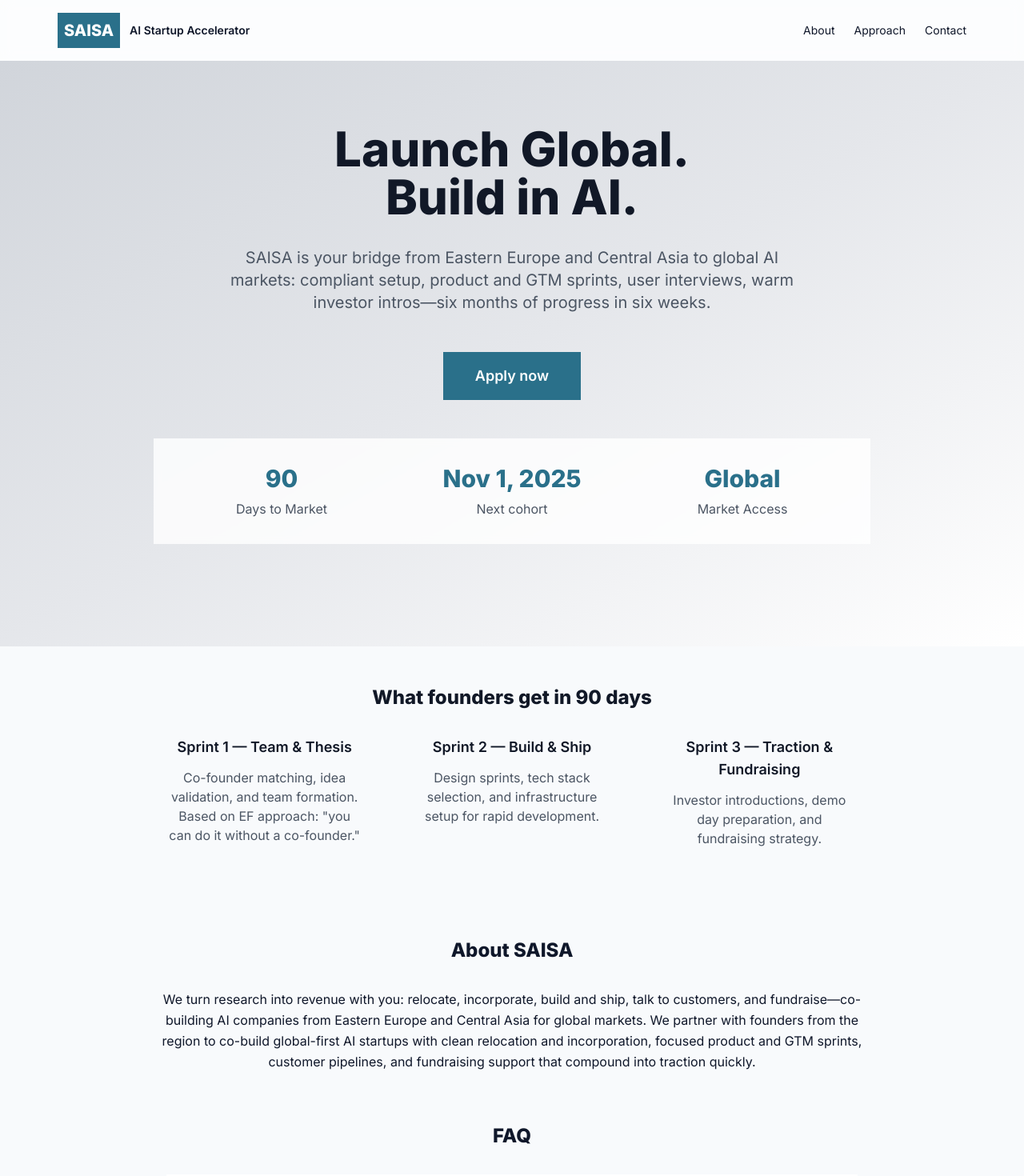
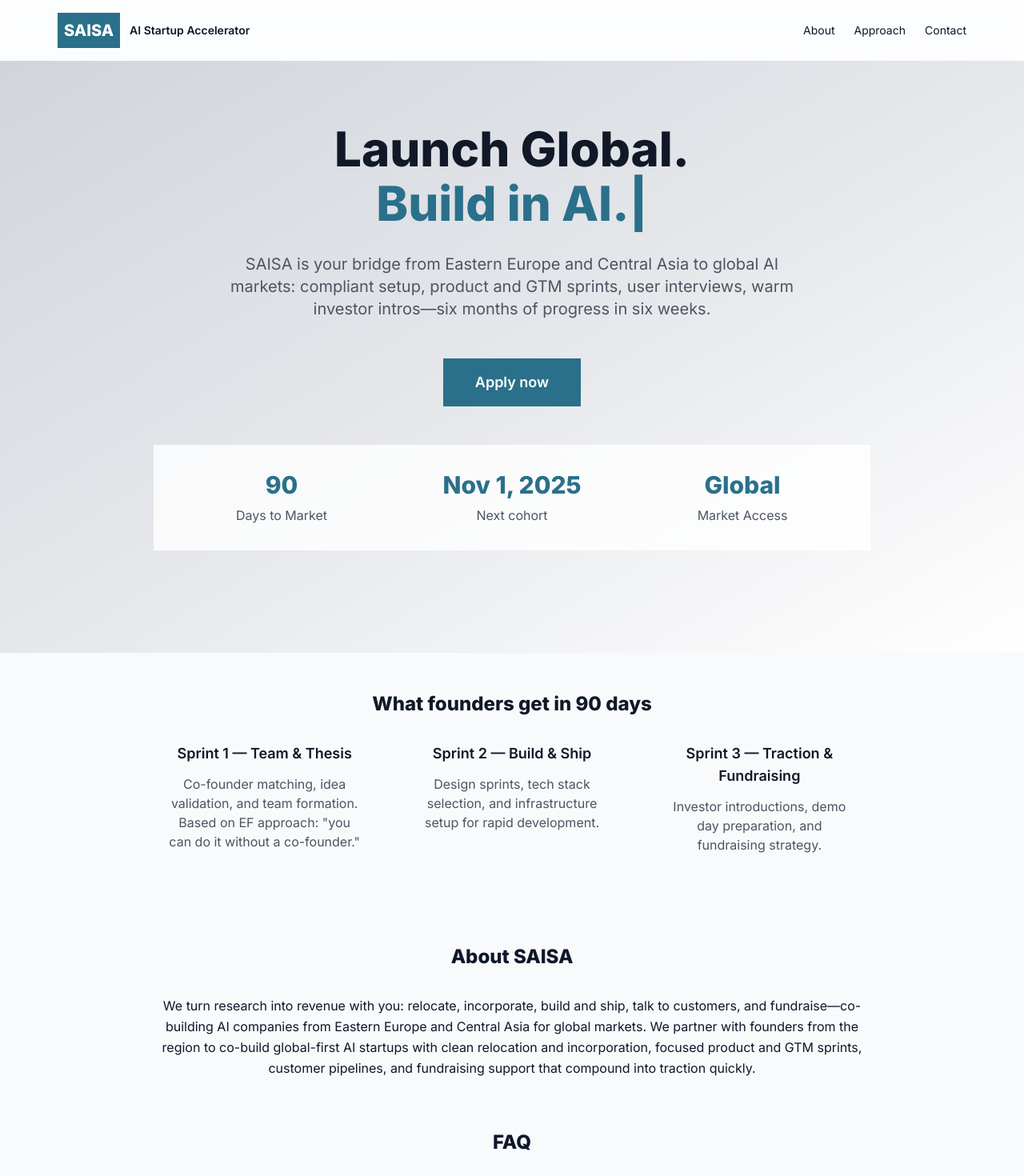
Before and after one commit to derlugov25/saisa, a React (Vite) app: page / in a window 1280 px wide. Shown: the top 1470 px of the page at 80% size. Built offline with nearby package versions, Linux system fonts and the light colour scheme.

Commit message:
Add scroll-triggered animations for sections and fix typewriter effect for Build in AI

```diff
--- a/src/App.tsx
+++ b/src/App.tsx
@@ -1,6 +1,6 @@
 import React from 'react'
 
-// CSS для скрытия scrollbar
+// CSS для скрытия scrollbar и анимации печатной машинки
 const scrollbarHideStyles = `
   .scrollbar-hide {
     -ms-overflow-style: none;
@@ -8,6 +8,67 @@ const scrollbarHideStyles = `
   }
   .scrollbar-hide::-webkit-scrollbar {
     display: none;
+  }
+
+  .typewriter {
+    overflow: hidden;
+    border-right: 2px solid #1f2937;
+    white-space: nowrap;
+    animation: typing 3s steps(40, end), blink-caret 0.75s step-end infinite;
+  }
+
+  @keyframes typing {
+    from { width: 0 }
+    to { width: 100% }
+  }
+
+  @keyframes blink-caret {
+    from, to { border-color: transparent }
+    50% { border-color: #1f2937 }
+  }
+
+  .fade-in-up {
+    opacity: 0;
+    transform: translateY(30px);
+    transition: all 0.8s ease-out;
+  }
+
+  .fade-in-up.visible {
+    opacity: 1;
+    transform: translateY(0);
+  }
+
+  .fade-in-scale {
+    opacity: 0;
+    transform: scale(0.9) translateY(20px);
+    transition: all 0.6s ease-out;
+  }
+
+  .fade-in-scale.visible {
+    opacity: 1;
+    transform: scale(1) translateY(0);
+  }
+
+  .slide-in-left {
+    opacity: 0;
+    transform: translateX(-30px);
+    transition: all 0.7s ease-out;
+  }
+
+  .slide-in-left.visible {
+    opacity: 1;
+    transform: translateX(0);
+  }
+
+  .slide-in-right {
+    opacity: 0;
+    transform: translateX(30px);
+    transition: all 0.7s ease-out;
+  }
+
+  .slide-in-right.visible {
+    opacity: 1;
+    transform: translateX(0);
   }
 `
 
@@ -78,6 +139,73 @@ const FAQItem = ({ question, answer }: { question: string; answer: string }) =>
 
 const GOOGLE_FORM_URL = 'https://docs.google.com/forms/d/e/1FAIpQLSeCWYiYOMafUpvVvxuHUb3dzh9YRV8btd2KcVDFHJ_AfHEYvg/viewform'
 
+const useIntersectionObserver = (options = {}) => {
+  const [isVisible, setIsVisible] = React.useState(false)
+  const elementRef = React.useRef<HTMLDivElement>(null)
+
+  React.useEffect(() => {
+    const observer = new IntersectionObserver(([entry]) => {
+      setIsVisible(entry.isIntersecting)
+    }, { threshold: 0.1, ...options })
+
+    if (elementRef.current) {
+      observer.observe(elementRef.current)
+    }
+
+    return () => observer.disconnect()
+  }, [options])
+
+  return [elementRef, isVisible] as const
+}
+
+const TypewriterText = ({ text, delay = 0, isVisible = false }: { text: string; delay?: number; isVisible?: boolean }) => {
+  const [displayText, setDisplayText] = React.useState('')
+  const [currentIndex, setCurrentIndex] = React.useState(0)
+  const [isAnimating, setIsAnimating] = React.useState(false)
+
+  const startAnimation = () => {
+    setIsAnimating(true)
+    setDisplayText('')
+    setCurrentIndex(0)
+  }
+
+  // Запуск анимации при загрузке
+  React.useEffect(() => {
+    const timer = setTimeout(() => {
+      startAnimation()
+    }, 1000)
+
+    return () => clearTimeout(timer)
+  }, [])
+
+  // Перезапуск анимации при появлении в поле зрения
+  React.useEffect(() => {
+    if (isVisible && !isAnimating) {
+      startAnimation()
+    }
+  }, [isVisible])
+
+  React.useEffect(() => {
+    if (currentIndex < text.length && isAnimating) {
+      const timeout = setTimeout(() => {
+        setDisplayText(prev => prev + text[currentIndex])
+        setCurrentIndex(prev => prev + 1)
+      }, 100 + delay)
+
+      return () => clearTimeout(timeout)
+    } else if (currentIndex >= text.length && isAnimating) {
+      setIsAnimating(false)
+    }
+  }, [currentIndex, text, delay, isAnimating])
+
+  return (
+    <span className="inline-block text-accent">
+      {displayText}
+      <span className="text-accent">|</span>
+    </span>
+  )
+}
+
 export default function App(){
   React.useEffect(() => {
     // Внедряем стили для скрытия scrollbar
@@ -122,8 +250,19 @@ export default function App(){
           <div className="container mx-auto px-4">
             <div className="max-w-4xl mx-auto text-center">
               <h1 className="text-4xl sm:text-4xl md:text-5xl lg:text-6xl font-bold leading-tight mb-8 text-gray-900">
-                <span className="block">Launch Global.</span>
-                <span className="block">Build in AI.</span>
+                <div className="block mb-2">
+                  Launch Global.
+                </div>
+                <div className="block">
+                  {(() => {
+                    const [ref, isVisible] = useIntersectionObserver()
+                    return (
+                      <div ref={ref}>
+                        <TypewriterText text="Build in AI." isVisible={isVisible} />
+                      </div>
+                    )
+                  })()}
+                </div>
               </h1>
 
               <p className="text-base sm:text-lg md:text-xl text-gray-600 mb-10 sm:mb-12 max-w-3xl mx-auto leading-relaxed px-4">
@@ -131,7 +270,7 @@ export default function App(){
               </p>
 
                               <div className="flex flex-col sm:flex-row gap-6 justify-center mb-12">
-                <a href="#contact" className="w-full sm:w-auto text-center px-6 sm:px-8 md:px-10 py-3 sm:py-4 bg-accent text-white font-semibold hover:bg-accent/90 transition-all duration-300 hover:shadow-lg text-base sm:text-lg">Apply now</a>
+                <a href="#contact" className="w-full sm:w-auto text-center px-6 sm:px-8 md:px-10 py-3 sm:py-4 bg-accent text-white font-semibold hover:bg-accent/90 transition-all duration-300 text-base sm:text-lg">Apply now</a>
               </div>
 
               <div className="bg-white/80 backdrop-blur-sm p-8 mb-12">
@@ -159,34 +298,64 @@ export default function App(){
           <div className="max-w-4xl mx-auto">
             <h2 className="text-2xl font-bold mb-8 text-gray-900 text-center">What founders get in 90 days</h2>
             <div className="grid grid-cols-1 md:grid-cols-3 gap-6 md:gap-8">
-              {sprints.map((s) => (
-                <div key={s.title} className="text-center px-4">
+              {sprints.map((s, index) => {
+                const [ref, isVisible] = useIntersectionObserver()
+                return (
+                  <div
+                    key={s.title}
+                    ref={ref}
+                    className={`text-center px-4 fade-in-scale ${isVisible ? 'visible' : ''}`}
+                    style={{ transitionDelay: `${index * 200}ms` }}
+                  >
                     <h3 className="font-semibold text-lg mb-3 text-gray-900">{s.title}</h3>
                     <p className="text-gray-600 leading-relaxed text-sm sm:text-base">{s.desc}</p>
                   </div>
-              ))}
+                )
+              })}
             </div>
           </div>
         </div>
 
         <section id="about" className="container mx-auto px-4 mt-12 sm:mt-16 scroll-mt-24">
+          <div className="max-w-4xl mx-auto">
+            {(() => {
+              const [ref, isVisible] = useIntersectionObserver()
+              return (
+                <div ref={ref} className={`fade-in-up ${isVisible ? 'visible' : ''}`}>
                   <h2 className="text-2xl font-bold mb-8 text-center">About SAISA</h2>
-          <p className="text-muted max-w-4xl mx-auto text-center leading-relaxed">
+                  <p className="text-muted text-center leading-relaxed">
                     We turn research into revenue with you: relocate, incorporate, build and ship, talk to customers, and fundraise—co-building AI companies from Eastern Europe and Central Asia for global markets. We partner with founders from the region to co-build global-first AI startups with clean relocation and incorporation, focused product and GTM sprints, customer pipelines, and fundraising support that compound into traction quickly.
                   </p>
+                </div>
+              )
+            })()}
+          </div>
         </section>
 
         <section id="faq" className="container mx-auto px-4 mt-12 sm:mt-16 scroll-mt-24">
+          <div className="max-w-4xl mx-auto">
+            {(() => {
+              const [ref, isVisible] = useIntersectionObserver()
+              return (
+                <div ref={ref} className={`fade-in-up ${isVisible ? 'visible' : ''}`}>
                   <h2 className="text-2xl font-bold mb-8 text-center">FAQ</h2>
-          <div className="max-w-4xl mx-auto space-y-4 px-4">
+                  <div className="space-y-4 px-4">
                     {faqData.map((item, index) => (
                       <FAQItem key={index} question={item.question} answer={item.answer} />
                     ))}
+                  </div>
+                </div>
+              )
+            })()}
           </div>
         </section>
 
         <section id="contact" className="container mx-auto px-4 mt-12 sm:mt-16 mb-16 sm:mb-24 scroll-mt-24">
           <div className="text-center max-w-4xl mx-auto">
+            {(() => {
+              const [ref, isVisible] = useIntersectionObserver()
+              return (
+                <div ref={ref} className={`fade-in-up ${isVisible ? 'visible' : ''}`}>
                   <h2 className="text-2xl font-bold mb-8 text-gray-900">
                     Seize the opportunity to lead the AI revolution
                   </h2>
@@ -219,6 +388,9 @@ export default function App(){
                     </div>
                   </div>
                 </div>
+              )
+            })()}
+          </div>
         </section>
       </main>
 
```
Lines whose indentation alone changed are shown as unchanged.
